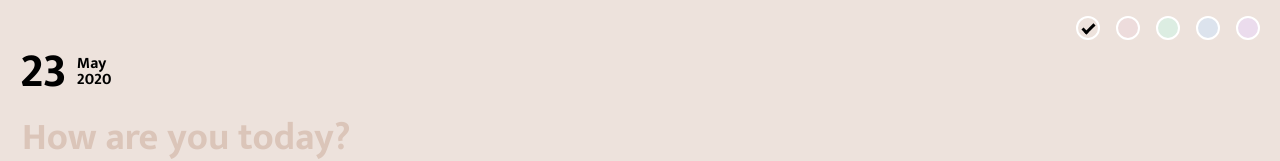
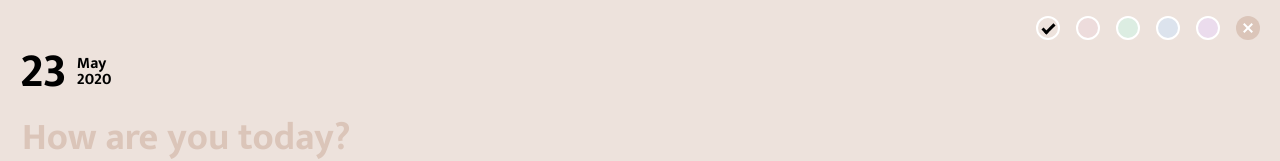
Before and after one commit to giovannijoao/weather-diary, a React (Create React App) app: page / in a window 1280 px wide. Both pictures are taken after a click on the button 1248 px from the left and 28 px from the top of the page. Shown: the top 161 px of the page. Built offline with nearby package versions, Linux system fonts and the light colour scheme.

Commit message:
Color commit - now it's possible to undo a color change

```diff
--- a/src/components/colorPicker/index.jsx
+++ b/src/components/colorPicker/index.jsx
@@ -1,21 +1,28 @@
 import React, { useState, useContext, useRef, useEffect } from 'react';
-import { ColorBubble, BubblesContainer } from './styles';
+import { ColorBubble, BubblesContainer, CancelBubble } from './styles';
 import { ThemeContext } from "styled-components";
 import { ColorContext } from '../../pages/Home/contexts/ColorContext/ColorContext';
 export const ColorPickerComponent = () => {
     const ref = useRef();
     const [changing, setChanging] = useState(false);
-    const { bgColor, setBgColor } = useContext(ColorContext);
+    const { bgColor, changeColor, commitColor, cancelColor } = useContext(ColorContext);
     const theme = useContext(ThemeContext);
     useEffect(() => {
         const handleClickOutSide = (event) => {
-            if (ref.current && !ref.current.contains(event.target)) setChanging(false);
+            if (ref.current && !ref.current.contains(event.target)) {
+                commitColor();
+                setChanging(false);
+            }
         }
         document.addEventListener('mousedown', handleClickOutSide)
         return () => document.removeEventListener('mousedown', handleClickOutSide)
     }, [ref])
 
     const bubbles = Object.entries(theme.bgColors).filter(([key]) => bgColor === key || changing).map(([key, value]) =>
-        <ColorBubble changing={changing} selected={bgColor === key} key={`bubble_color_${key}`} bgColor={value} onClick={key === bgColor ? () => setChanging(true) : () => setBgColor(key)} />)
+        <ColorBubble changing={changing} selected={bgColor === key} key={`bubble_color_${key}`} bgColor={value} onClick={key === bgColor ? () => setChanging(true) : () => changeColor(key)} />)
+    if (changing) bubbles.push(<CancelBubble key={'bubble_color_cancel'} onClick={() => {
+        setChanging(false);
+        cancelColor();
+    }} />)
     return <BubblesContainer ref={ref}>{bubbles}</BubblesContainer>
 }
--- a/src/components/colorPicker/styles.jsx
+++ b/src/components/colorPicker/styles.jsx
@@ -5,16 +5,19 @@ export const BubblesContainer = styled.div`
     grid-auto-flow: column;
     column-gap: 16px;
 `
-
-export const ColorBubble = styled.button`
+const Bubble = styled.button`
     border-radius: 24px;
     width: 24px;
     height: 24px;
-    border: 2px solid #FFF;
-    background: ${props => props.bgColor || 'transparent'};
+    background: transparent;
     &&:focus {
         outline: none;
     }
+`
+
+export const ColorBubble = styled(Bubble)`
+    border: 2px solid #FFF;
+    background: ${props => props.bgColor || 'transparent'};
 
     ${props => props.selected && props.changing && css`
         &:before {
@@ -28,3 +31,26 @@ export const ColorBubble = styled.button`
         }
     `}
 `
+
+export const CancelBubble = styled(Bubble)`
+    border: 0;
+    background: #000;
+    mix-blend-mode: overlay;
+    position: relative;
+    display: flex;
+    align-items: center;
+    &:before, &:after {
+        position: absolute;
+        left: 11px;
+        content: '';
+        height: 12px;
+        border-left: 2px solid #fff;
+    }
+
+    &:before {
+        transform: rotate(45deg);
+    }
+    &:after {
+        transform: rotate(-45deg);
+    }
+`
--- a/src/pages/Home/contexts/ColorContext/ColorContext.js
+++ b/src/pages/Home/contexts/ColorContext/ColorContext.js
@@ -1,5 +1,8 @@
 import { createContext } from 'react';
 export const ColorContext = createContext({
+    backup: '',
     bgColor: 'first',
-    setBgColor: () => {}
+    changeColor: () => {},
+    commitColor: () => {},
+    cancelColor: () => {},
 })
--- a/src/pages/Home/index.jsx
+++ b/src/pages/Home/index.jsx
@@ -5,8 +5,15 @@ import { Mood } from '../../components/mood';
 import { HeaderComponent } from '../../components/header';
 import { ColorContext } from './contexts/ColorContext/ColorContext';
 export const HomePage = () => {
+    const [backupColor, setBackupColor] = useState('');
     const [bgColor, setBgColor] = useState('first');
-    return <ColorContext.Provider value={{bgColor, setBgColor}}>
+    const commitColor = () => setBackupColor('');
+    const cancelColor = () => backupColor && setBgColor(backupColor);
+    const changeColor = (color) => {
+        setBackupColor(bgColor);
+        setBgColor(color);
+    }
+    return <ColorContext.Provider value={{bgColor, changeColor, commitColor, cancelColor}}>
         <Layout bgColor={bgColor} >
             <HeaderComponent />
             <DateHeaderComponent />
```
Lines whose indentation alone changed are shown as unchanged.
